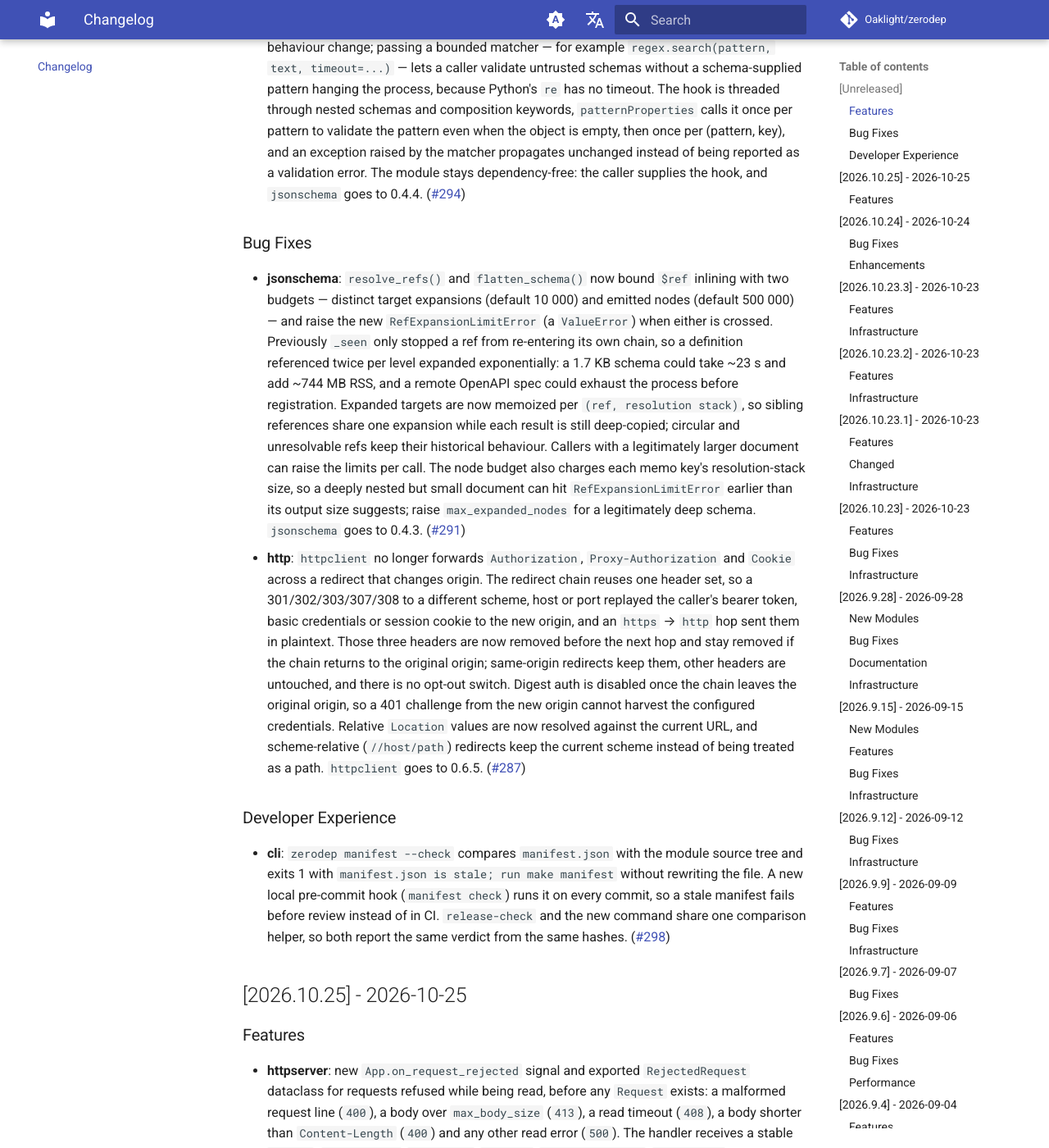
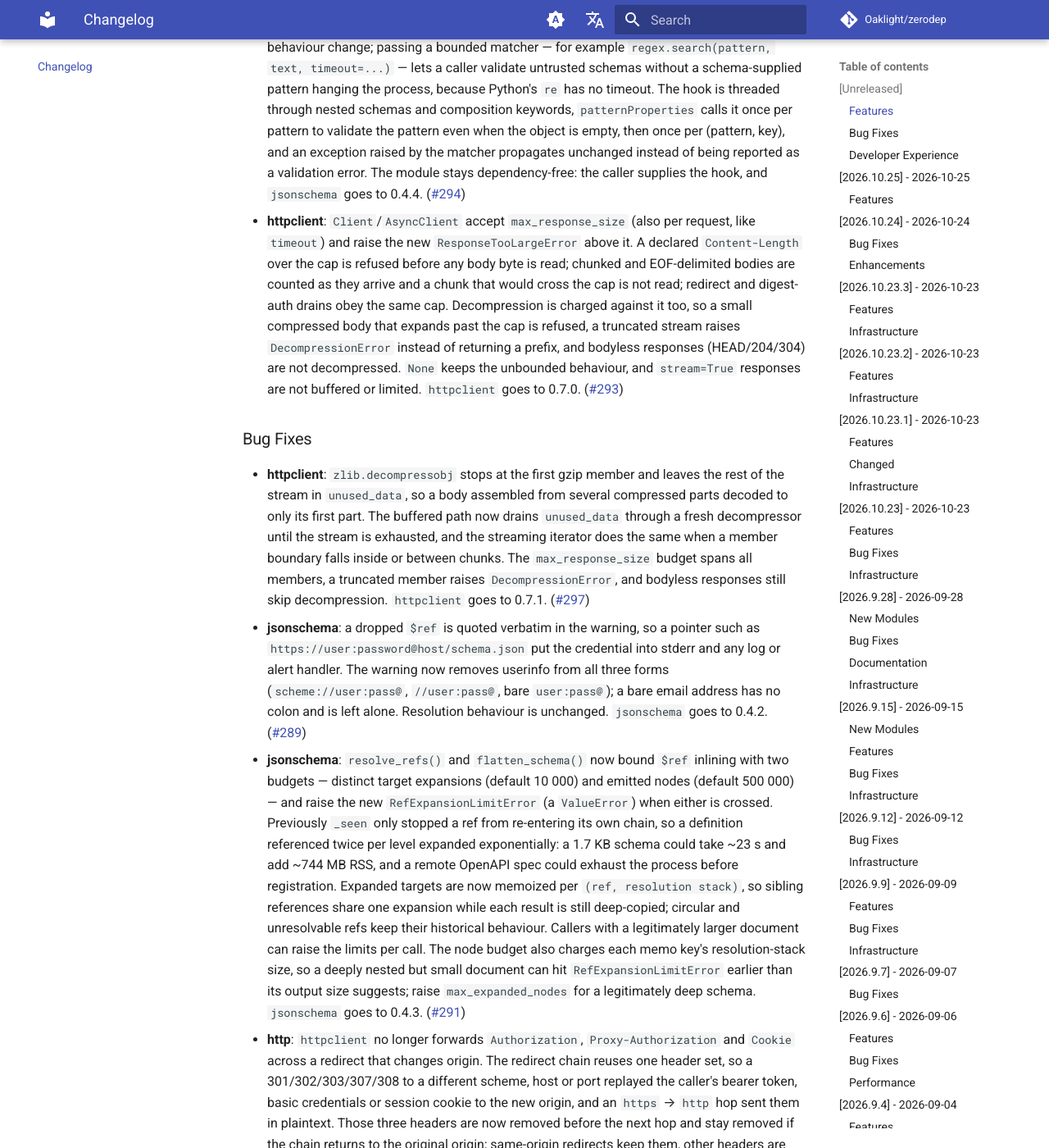
Before and after one commit to Oaklight/zerodep, an MkDocs documentation site: the page built from docs/changelog.md, in a window 1280 px wide and 1400 px high, scrolled down 464 px. Shown: the whole window at 82% size. Built offline with MkDocs 1.6.1 and Material for MkDocs 9.7.7, drawn with Linux system fonts in a browser that asks for light colours; comment, search, counter and statistics services are not loaded.

Commit message:
docs: release notes for httpclient 0.7.0/0.7.1 and jsonschema 0.4.2 (#293, #297, #289)

```diff
--- a/docs/changelog.md
+++ b/docs/changelog.md
@@ -9,9 +9,12 @@ The format is based on [Keep a Changelog](https://keepachangelog.com/en/1.1.0/).
 ### Features
 
 - **jsonschema**: `iter_errors()` and `schema_validate()` accept a keyword-only `pattern_matcher` hook, called as `pattern_matcher(pattern, text)` for every `pattern` and `patternProperties` check. The default `None` keeps `re.search` semantics with no behaviour change; passing a bounded matcher — for example `regex.search(pattern, text, timeout=...)` — lets a caller validate untrusted schemas without a schema-supplied pattern hanging the process, because Python's `re` has no timeout. The hook is threaded through nested schemas and composition keywords, `patternProperties` calls it once per pattern to validate the pattern even when the object is empty, then once per (pattern, key), and an exception raised by the matcher propagates unchanged instead of being reported as a validation error. The module stays dependency-free: the caller supplies the hook, and `jsonschema` goes to 0.4.4. ([#294](https://github.com/Oaklight/zerodep/issues/294))
+- **httpclient**: `Client`/`AsyncClient` accept `max_response_size` (also per request, like `timeout`) and raise the new `ResponseTooLargeError` above it. A declared `Content-Length` over the cap is refused before any body byte is read; chunked and EOF-delimited bodies are counted as they arrive and a chunk that would cross the cap is not read; redirect and digest-auth drains obey the same cap. Decompression is charged against it too, so a small compressed body that expands past the cap is refused, a truncated stream raises `DecompressionError` instead of returning a prefix, and bodyless responses (HEAD/204/304) are not decompressed. `None` keeps the unbounded behaviour, and `stream=True` responses are not buffered or limited. `httpclient` goes to 0.7.0. ([#293](https://github.com/Oaklight/zerodep/issues/293))
 
 ### Bug Fixes
 
+- **httpclient**: `zlib.decompressobj` stops at the first gzip member and leaves the rest of the stream in `unused_data`, so a body assembled from several compressed parts decoded to only its first part. The buffered path now drains `unused_data` through a fresh decompressor until the stream is exhausted, and the streaming iterator does the same when a member boundary falls inside or between chunks. The `max_response_size` budget spans all members, a truncated member raises `DecompressionError`, and bodyless responses still skip decompression. `httpclient` goes to 0.7.1. ([#297](https://github.com/Oaklight/zerodep/issues/297))
+- **jsonschema**: a dropped `$ref` is quoted verbatim in the warning, so a pointer such as `https://user:password@host/schema.json` put the credential into stderr and any log or alert handler. The warning now removes userinfo from all three forms (`scheme://user:pass@`, `//user:pass@`, bare `user:pass@`); a bare email address has no colon and is left alone. Resolution behaviour is unchanged. `jsonschema` goes to 0.4.2. ([#289](https://github.com/Oaklight/zerodep/issues/289))
 - **jsonschema**: `resolve_refs()` and `flatten_schema()` now bound `$ref` inlining with two budgets — distinct target expansions (default 10 000) and emitted nodes (default 500 000) — and raise the new `RefExpansionLimitError` (a `ValueError`) when either is crossed. Previously `_seen` only stopped a ref from re-entering its own chain, so a definition referenced twice per level expanded exponentially: a 1.7 KB schema could take ~23 s and add ~744 MB RSS, and a remote OpenAPI spec could exhaust the process before registration. Expanded targets are now memoized per `(ref, resolution stack)`, so sibling references share one expansion while each result is still deep-copied; circular and unresolvable refs keep their historical behaviour. Callers with a legitimately larger document can raise the limits per call. The node budget also charges each memo key's resolution-stack size, so a deeply nested but small document can hit `RefExpansionLimitError` earlier than its output size suggests; raise `max_expanded_nodes` for a legitimately deep schema. `jsonschema` goes to 0.4.3. ([#291](https://github.com/Oaklight/zerodep/issues/291))
 - **http**: `httpclient` no longer forwards `Authorization`, `Proxy-Authorization` and `Cookie` across a redirect that changes origin. The redirect chain reuses one header set, so a 301/302/303/307/308 to a different scheme, host or port replayed the caller's bearer token, basic credentials or session cookie to the new origin, and an `https` → `http` hop sent them in plaintext. Those three headers are now removed before the next hop and stay removed if the chain returns to the original origin; same-origin redirects keep them, other headers are untouched, and there is no opt-out switch. Digest auth is disabled once the chain leaves the original origin, so a 401 challenge from the new origin cannot harvest the configured credentials. Relative `Location` values are now resolved against the current URL, and scheme-relative (`//host/path`) redirects keep the current scheme instead of being treated as a path. `httpclient` goes to 0.6.5. ([#287](https://github.com/Oaklight/zerodep/issues/287))
 
```
Also changed, not shown: docs/modules/index.md (+1 -1 lines).
